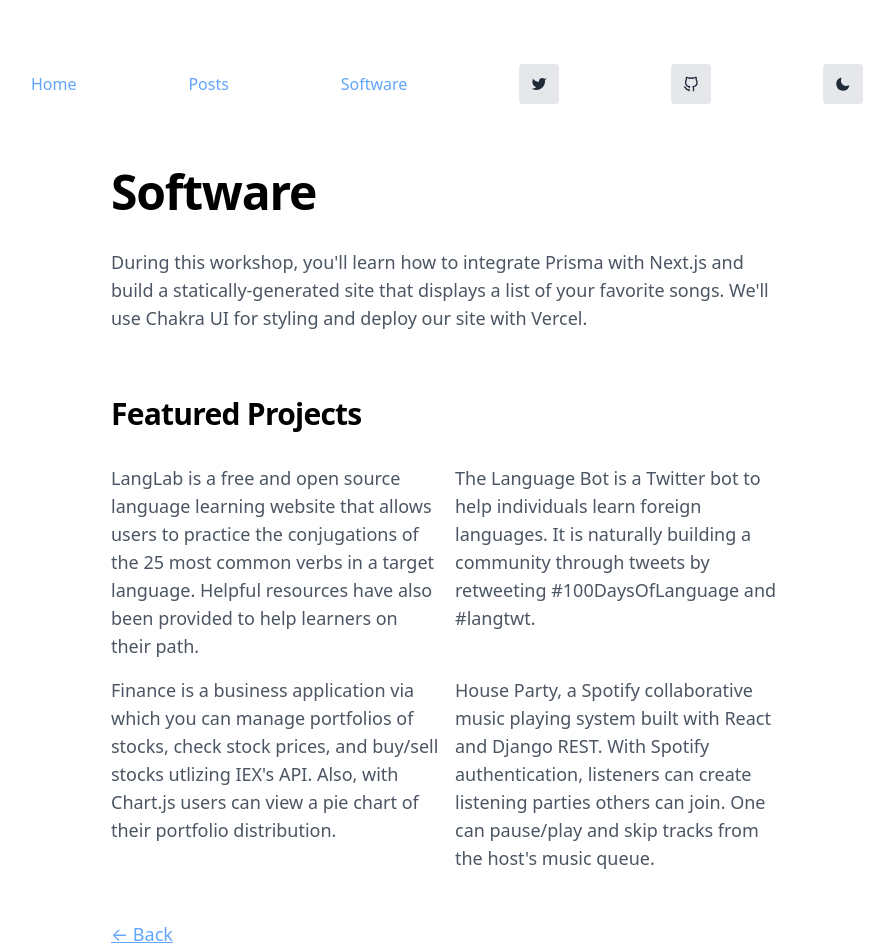
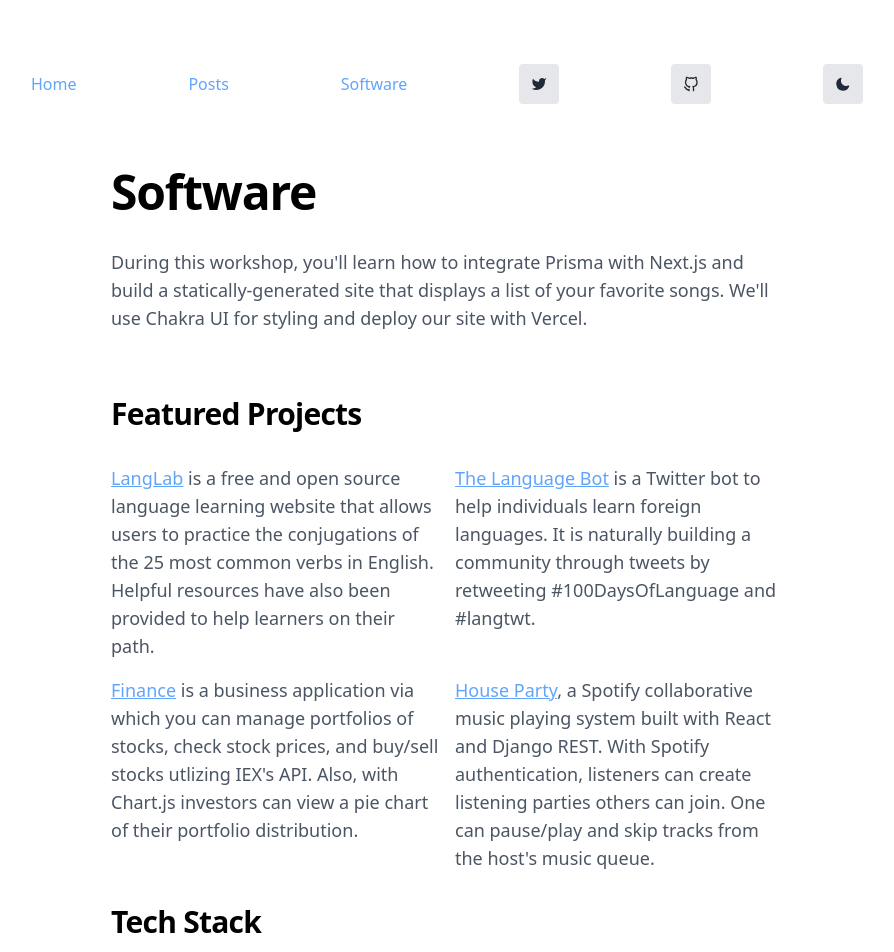
Before and after one commit to maxdemaio/max-nextjs, a Next.js app: page /software in a window 1280 px wide. Shown: the top 952 px of the page, without its empty margins (193-1087 px from the left). Built offline with nearby package versions, Linux system fonts and the light colour scheme; what @tailwindcss/typography would draw is missing.

Commit message:
add glob style applies, add base64 blurplaceholders, update hover anis

```diff
--- a/pages/posts/[id].js
+++ b/pages/posts/[id].js
@@ -54,9 +54,10 @@ export default function Post({ postData }) {
                         <a>← Back</a>
                     </Link>
                     {/* To top button */}
-                    <button className="w-20 cursor-pointer float-right" onClick={moveToTop}>
+                    <button className="cursor-pointer float-right" onClick={moveToTop}>
                         <a>↑ Top</a>
                     </button>
+                    <hr className="w-full border-1 border-gray-200 dark:border-gray-800 mt-8 mb-8" />
                     <p>
                         <strong>{blogTitle}</strong> is a blog about business, language, and computer science.
                         Sometimes my thoughts overflow and end up here for safekeeping.
--- a/pages/software/index.js
+++ b/pages/software/index.js
@@ -12,32 +12,34 @@ export default function Software() {
                     During this workshop, you'll learn how to integrate Prisma with Next.js and build a statically-generated site that displays a list of your favorite songs. We'll use Chakra UI for styling and deploy our site with Vercel.
                 </p>
             </section>
-            <section className="mb-8">
+            <section>
                     <h2 className="font-bold text-3xl tracking-tight mb-8 mt-8 text-black dark:text-white">Featured Projects</h2>
                     <div className="grid grid-cols-2 gap-4">
                         <div>
-                            <p className="text-gray-600 dark:text-gray-400">
-                                LangLab is a free and open source language learning website that allows users to practice the conjugations of the 25 most common verbs in a target language. Helpful resources have also been provided to help learners on their path.
+                            <p className="dark:hover:text-white hover:text-black text-gray-600 dark:text-gray-400">
+                                <a href="https://github.com/maxwelldemaio/langlab" className="my-link">LangLab</a> is a free and open source language learning website that allows users to practice the conjugations of the 25 most common verbs in English. Helpful resources have also been provided to help learners on their path.
                             </p>
                         </div>
                         <div>
-                            <p className="text-gray-600 dark:text-gray-400">
-                                The Language Bot is a Twitter bot to help individuals learn foreign languages. It is naturally building a community through tweets by retweeting #100DaysOfLanguage and #langtwt.
+                            <p className="dark:hover:text-white hover:text-black text-gray-600 dark:text-gray-400">
+                                <a href="https://github.com/maxwelldemaio/thelangbot" className="my-link">The Language Bot</a> is a Twitter bot to help individuals learn foreign languages. It is naturally building a community through tweets by retweeting #100DaysOfLanguage and #langtwt.
                             </p>
                         </div>
                         <div>
-                            <p className="text-gray-600 dark:text-gray-400">
-                                Finance is a business application via which you can manage portfolios of stocks, check stock prices, and buy/sell stocks utlizing IEX's API. Also, with Chart.js users can view a pie chart of their portfolio distribution.
+                            <p className="dark:hover:text-white hover:text-black text-gray-600 dark:text-gray-400">
+                                <a href="https://github.com/maxwelldemaio/finance" className="my-link">Finance</a> is a business application via which you can manage portfolios of stocks, check stock prices, and buy/sell stocks utlizing IEX's API. Also, with Chart.js investors can view a pie chart of their portfolio distribution.
                             </p>
                         </div>
                         <div>
-                            <p className="text-gray-600 dark:text-gray-400">
-                                House Party, a Spotify collaborative music playing system built with React and Django REST. With Spotify authentication, listeners can create listening parties others can join. One can pause/play and skip tracks from the host's music queue.
+                            <p className="dark:hover:text-white hover:text-black text-gray-600 dark:text-gray-400">
+                                <a href="https://github.com/maxwelldemaio/house_party" className="my-link">House Party</a>, a Spotify collaborative music playing system built with React and Django REST. With Spotify authentication, listeners can create listening parties others can join. One can pause/play and skip tracks from the host's music queue.
                             </p>
                         </div>
                     </div>
             </section>
-
+            <section className="mb-8">
+                <h2 className="font-bold text-3xl tracking-tight mb-8 mt-8 text-black dark:text-white">Tech Stack</h2>
+            </section>
             <footer className="flex flex-col justify-center items-start max-w-2xl mx-auto w-full mt-4">
                 <Link href="/">
                     <a className="underline text-blue-400 hover:text-blue-600">← Back</a>
--- a/styles/global.css
+++ b/styles/global.css
@@ -5,6 +5,14 @@
 /* Tailwind’s @apply directive to easily extract
 common utility patterns to CSS component classes.
 This essentially allows us to make our own tailwind-like classNames. */
+
+.pill {
+  @apply text-gray-100;
+}
+
+.my-link {
+  @apply underline text-blue-400 hover:text-blue-600;
+}
 
 html {
   min-width: 360px;
```
Also changed, not shown: data/blog/testing-two.md (+0 -3 lines), data/blog/testing.md (+0 -3 lines), pages/index.js (+2 -1 lines), pages/posts/index.js (+13 -2 lines), pages/videos/index.js (+12 -1 lines), public/static/images/howl-videos.jpg (added), public/static/images/spirited-blog.jpg (added).
